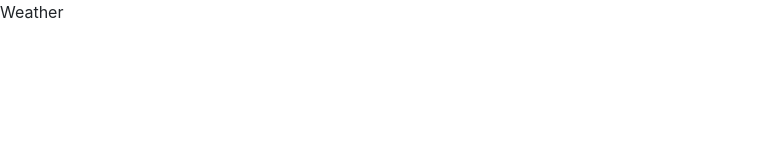
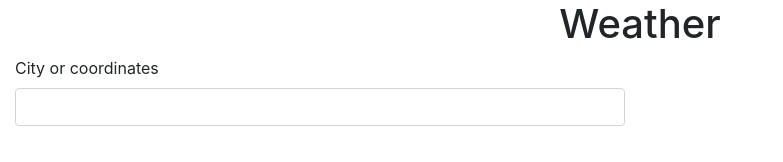
Before and after one commit to CymbalukNatalia/weather, a React app: page / in a window 1280 px wide. Shown: the whole page, without its empty margins (0-783 px from the left). Built offline with nearby package versions, Linux system fonts and the light colour scheme.

Commit message:
add form

```diff
--- a/src/index.css
+++ b/src/index.css
@@ -1,3 +1,3 @@
-body {
-  /*background: url("../images/main_background.png");*/
+h1{
+	text-align: center;
 }
--- a/src/index.js
+++ b/src/index.js
@@ -7,8 +7,12 @@ import * as serviceWorker from './serviceWorker';
 class App extends React.Component {
 	render () {
 		return (
-			<div>
-				Weather
+			<div className="mainPageImage">
+				<h1>Weather</h1>
+				<div className="form-group col-md-6">
+      				<label for="inputCity">City or coordinates</label>
+      				<input type="text" className="form-control" id="inputCity" />
+    			</div>
 			</div>
 
 		);
```
